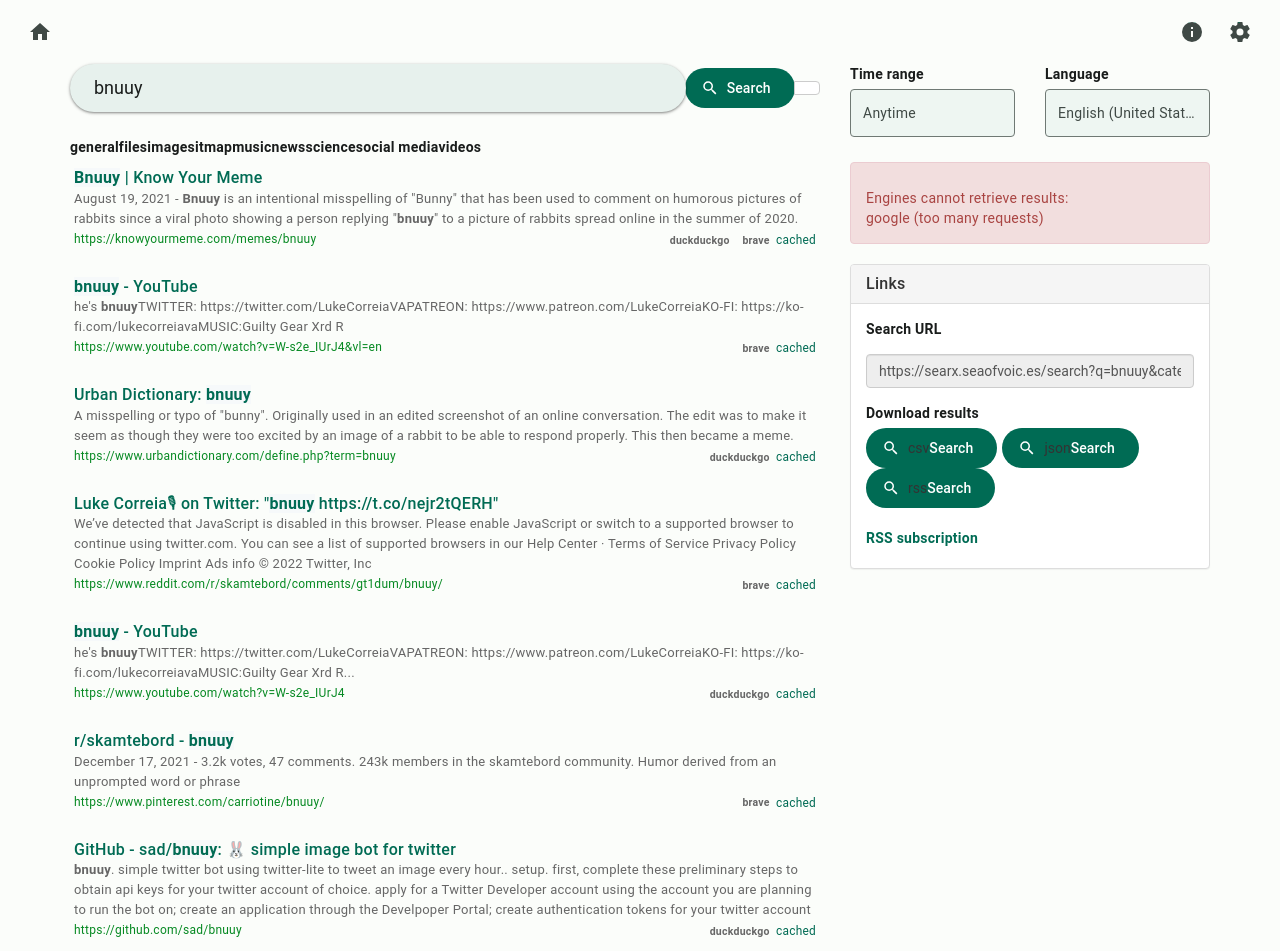
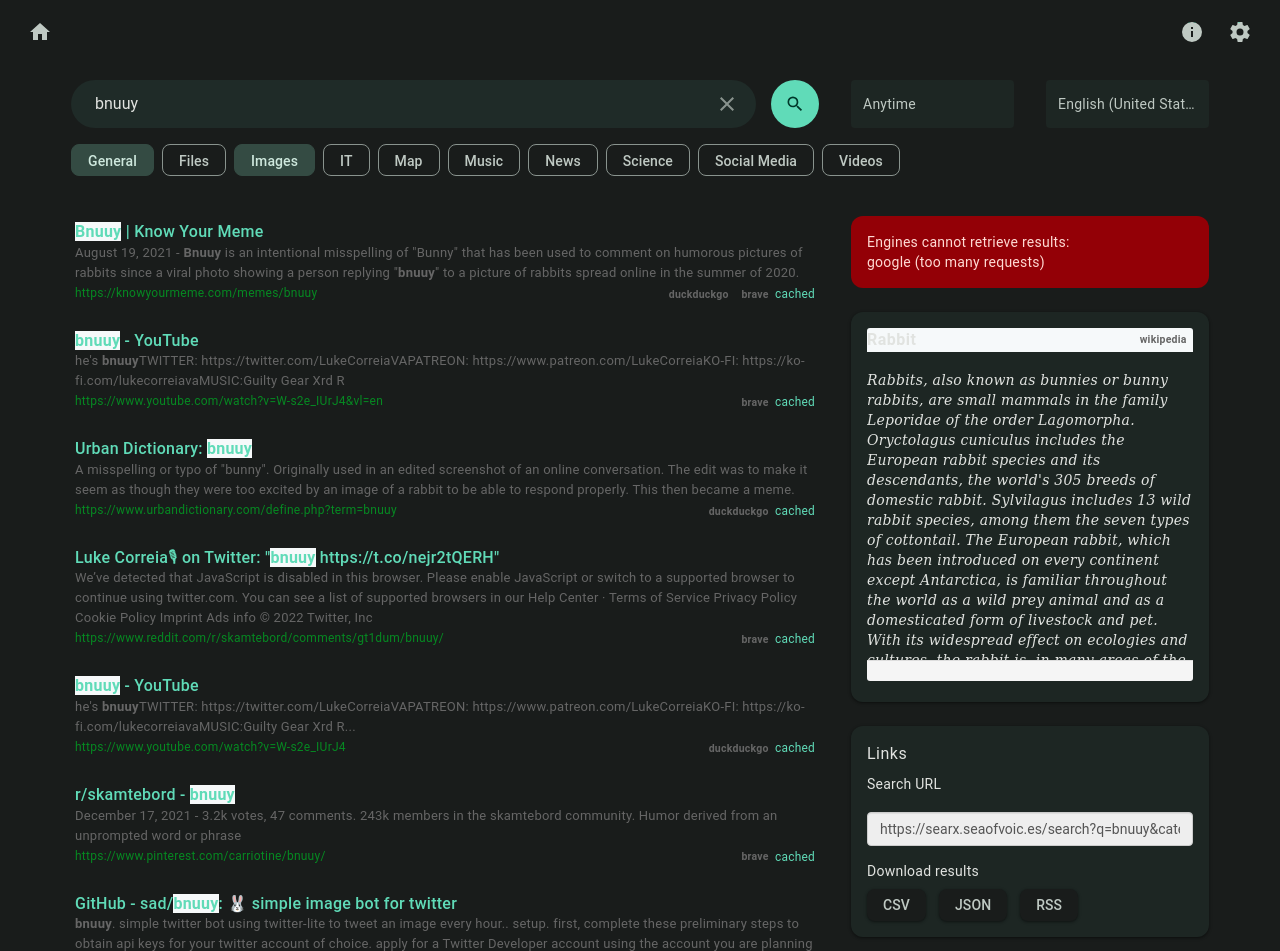
Before and after one commit to reeseovine/searx-material, a website: page test_pages/search.html in a window 1280 px wide. Shown: the top 951 px of the page. Drawn offline with nearby package versions, Linux system fonts and the light colour scheme.

Commit message:
started on results page, made chip and card mixins, and redid some other stuff

```diff
--- a/scss/_advanced.scss
+++ b/scss/_advanced.scss
@@ -1,31 +1,19 @@
 body.search_endpoint .advanced {
-	margin-top: 0;
-	position: relative;
-	text-align: left;
+	margin-top: 24px;
+	text-align: center;
 
 	// "Advanced settings" button
 	input#check-advanced {
 		display: none;
 	}
 	label[for='check-advanced'] {
-		cursor: pointer;
-		position: absolute;
-		top: -64px; left: 50%;
+		margin: 0;
+		margin-bottom: 24px;
 		@include button('text', 'filter-variant', ' ');
-
-		// Mobile behavior
-		@media (max-width: 767px) {
-			color: transparent !important;
-			width: 50px !important;
-			transform: translateX(8px);
-		}
-		// Desktop behavior
-		@media (min-width: 768px) {
-			transform: translateX(-33px + 8px);
 		@include label-large;
 	}
-	}
 
+	// Mobile behavior - sheet background
 	@media (max-width: 767px) {
 		#check-advanced:checked + label {
 			&::before, &::after { display: none !important; }
@@ -51,7 +39,7 @@
 		border-radius: 28px !important;
 		background-color: $surface1;
 
-		// Mobile behavior
+		// Mobile behavior - bottom sheet
 		@media (max-width: 767px) {
 			z-index: 999999;
 			position: fixed;
@@ -69,12 +57,14 @@
 				@include headline6;
 			}
 		}
-		// Desktop behavior
+		// Desktop behavior - collapsible section
 		@media (min-width: 768px) {
-			opacity: 0;
+			// opacity: 0;
 			height: 0;
+			padding-top: 0;
+			padding-bottom: 0;
 			overflow: hidden;
-			transition: opacity ease 0.25s, height ease 0.25s;
+			transition: opacity ease 0.25s, height ease 0.25s, padding 0.25s;
 		}
 	}
 	#check-advanced:checked ~ #advanced-search-container {
@@ -85,7 +75,15 @@
 		// Desktop behavior
 		@media (min-width: 768px) {
 			opacity: 1;
-			height: 210.5px;
+			height: 200px;
+			padding: 24px !important;
+		}
+	}
+}
+
+body.results_endpoint {
+	.custom-select, .custom-select-rtl {
+		background-color: $surface1;
 	}
 }
 
@@ -95,21 +93,10 @@
 	flex-flow: row wrap;
 	align-items: flex-start;
 	gap: 16px 8px;
+	margin-bottom: 24px;
 
 	label {
-			display: block;
-			flex-grow: 0;
-			background-color: $surface;
-			color: $on-surface-variant;
-			border: 1px solid $outline;
-			border-radius: 8px !important;
-			height: 32px;
-			padding: 0 16px;
-			margin: 0;
-			transition: all ease-in-out .1s;
-
-			@include label-large;
-			line-height: 32px;
+		@include chip;
 
 		text-transform: capitalize;
 		&[for='checkbox_it'] {
@@ -118,34 +105,7 @@
 	}
 
 	input[type="checkbox"]:checked + label {
-			color: $on-secondary-container;
-			background-color: $secondary-container;
-			border-color: transparent;
-		}
-	}
-}
-
-// Combo box labels
-#advanced-search-container :not(#categories) {
-	label {
-		z-index: 20;
-		position: relative !important;
-		top: 17px; left: 12px;
-		@include label-small;
-		background-color: $surface1;
-		border: none;
-		padding: 4px;
-		margin: 0;
-		color: $outline;
-		transition: color ease-in-out .15s;
-
-		// counteract .visually-hidden styles
-		height: auto !important;
-		width: auto !important;
-		clip: none !important;
-	}
-	:focus-within label {
-		color: $primary;
+		@include chip($selected: true);
 	}
 }
 
@@ -154,28 +114,16 @@
 	appearance: none;
 	-webkit-appearance: none;
 	-moz-appearance: none;
+	outline: none;
+	box-shadow: none !important;
+	border: none;
 
 	height: 48px;
 	border-radius: 4px !important;
-	z-index: 10;
-	position: relative;
 
-	border: 1px solid $outline;
-	outline: none;
-	box-shadow: none !important;
-	background-color: $surface1;
+	background-color: $surface;
 	color: $on-surface-variant;
 
 	@include body-medium;
 	text-overflow: ellipsis;
-
-	&:focus {
-		border-color: $primary;
 }
-
-	&::after {
-		position: absolute;
-		top: 50%; right: 16px;
-		@include mdi('chevron-down', 18px, $outline);
-	}
-}
--- a/scss/_buttons.scss
+++ b/scss/_buttons.scss
@@ -2,6 +2,7 @@
 @mixin button($type: 'filled', $icon: false, $text: false, $disabled: false){
 	display: inline-flex;
 	align-items: center;
+	justify-content: center;
 	height: 40px;
 	border-radius: 20px !important;
 	padding: 0 24px;
--- /dev/null
+++ b/scss/_cards.scss
@@ -0,0 +1,25 @@
+// Mixin for cards
+@mixin card($type: 'filled', $background: $surface) {
+	border-radius: 12px !important;
+	padding: 16px;
+	margin-bottom: 24px;
+	@include body-medium;
+
+	// Card styles
+	@if $type == 'elevated' {
+		border: none;
+		@if $background { background-color: $background !important; }
+		@else { background-color: $surface1 !important; }
+		@include elevation1;
+	}
+	@else if $type == 'filled' {
+		border: none;
+		@if $background { background-color: $background !important; }
+		@else { background-color: $surface-variant !important; }
+	}
+	@else if $type == 'outlined' {
+		@if $background { background-color: $background !important; }
+		@else { background-color: $surface !important; }
+		border: 1px solid $outline;
+	}
+}
--- /dev/null
+++ b/scss/_chips.scss
@@ -0,0 +1,62 @@
+// Chips
+@mixin chip($style: 'flat', $disabled: false, $selected: false) {
+	display: block;
+	flex-grow: 0;
+	border-radius: 8px !important;
+	height: 32px;
+	padding: 0 16px;
+	margin: 0;
+	transition: all ease-in-out .1s;
+	cursor: pointer;
+
+	@include label-large;
+	line-height: 32px;
+
+	@if $selected {
+		background-color: $secondary-container;
+		color: $on-secondary-container;
+
+		&:hover {
+			background-color: mix($on-secondary-container, $secondary-container, 8%);
+		}
+		&:active {
+			background-color: mix($on-secondary-container, $secondary-container, 12%);
+		}
+	} @else {
+		background-color: $surface;
+		color: $on-surface-variant;
+
+		&:hover {
+			background-color: mix($on-surface-variant, $surface, 8%);
+		}
+		&:active {
+			background-color: mix($on-surface-variant, $surface, 12%);
+		}
+	}
+
+	@if $disabled {
+		background-color: rgba($on-surface, 12%);
+		color: rgba($on-surface, 38%);
+		cursor: not-allowed;
+	}
+
+	@if $style == 'flat' {
+		@if $selected {
+			border: 1px solid $secondary-container !important;
+			&:hover {
+				// @include elevation1;
+			}
+		} @else if $disabled {
+			background-color: transparent !important;
+			border: 1px solid rgba($on-surface, 12%) !important;
+		} @else {
+			border: 1px solid $outline !important;
+		}
+	} @else if $style == 'elevated' {
+		border: none !important;
+		@include elevation1;
+		&:hover {
+			@include elevation2;
+		}
+	}
+}
--- a/scss/_global.scss
+++ b/scss/_global.scss
@@ -31,11 +31,20 @@
 	}
 }
 
+label {
+	font-weight: inherit;
+	margin: 0;
+}
+
 .cursor-text {
     cursor: text !important;
 }
 .cursor-pointer {
     cursor: pointer !important;
+}
+
+.visually-hidden {
+	display: none !important;
 }
 
 // Tables
@@ -77,3 +86,8 @@
 		@include body-large;
 	}
 }
+
+.col-lg-1, .col-lg-10, .col-lg-11, .col-lg-12, .col-lg-2, .col-lg-3, .col-lg-4, .col-lg-5, .col-lg-6, .col-lg-7, .col-lg-8, .col-lg-9, .col-md-1, .col-md-10, .col-md-11, .col-md-12, .col-md-2, .col-md-3, .col-md-4, .col-md-5, .col-md-6, .col-md-7, .col-md-8, .col-md-9, .col-sm-1, .col-sm-10, .col-sm-11, .col-sm-12, .col-sm-2, .col-sm-3, .col-sm-4, .col-sm-5, .col-sm-6, .col-sm-7, .col-sm-8, .col-sm-9, .col-xs-1, .col-xs-10, .col-xs-11, .col-xs-12, .col-xs-2, .col-xs-3, .col-xs-4, .col-xs-5, .col-xs-6, .col-xs-7, .col-xs-8, .col-xs-9 {
+	padding-right: 16px;
+	padding-left: 16px;
+}
--- a/scss/_mdi.scss
+++ b/scss/_mdi.scss
@@ -1,5 +1,4 @@
-// Mixins for Material Design Icons
-
+// Mixin for Material Design Icons
 @mixin mdi($name, $size, $color, $padded: false) {
 	display: block;
 	content: '';
--- a/scss/_navbar.scss
+++ b/scss/_navbar.scss
@@ -2,6 +2,7 @@
 	width: 100%;
 	height: 64px;
 	padding: 0 16px;
+	margin-bottom: 16px;
 	display: flex;
 	justify-content: space-between;
 	align-items: center;
--- a/scss/_results.scss
+++ b/scss/_results.scss
@@ -1,3 +1,66 @@
+.alert {
+	@include card;
+	margin-bottom: 24px;
+
+	&.alert-danger {
+		@include card($background: $error-container);
+		color: $on-error-container;
+	}
+
+	p {
+		margin: 0;
+	}
+}
+
+.panel {
+	@include card('elevated', $background: $surface1);
+
+	.panel-heading {
+		background: none;
+		color: inherit;
+		border: none;
+		padding: 0;
+		margin: 0;
+		margin-bottom: 8px;
+
+		.panel-title {
+			@include body-large;
+		}
+	}
+
+	.panel-body {
+		padding: 0;
+	}
+
+	// "Links" card
+	&.panel-default.hidden-xs .panel-body {
+		.form-group {
+
+		}
+
+		label {
+			margin-bottom: 8px;
+		}
+
+		.result_download .btn {
+			@include chip($style: 'elevated');
+			margin-right: 8px;
+			text-transform: uppercase;
+		}
+
+		> label:last-of-type, > br:last-of-type {
+			display: none;
+		}
+	}
+}
+
+
+
+
+
+
+// Old
+
 .result_header {
     margin-top: 0px;
     margin-bottom: 2px;
--- a/scss/_search.scss
+++ b/scss/_search.scss
@@ -22,7 +22,7 @@
 	color: $on-surface;
 
 	&:focus {
-		@include elevation1;
+		// @include elevation1;
 	}
 
 	&::placeholder {
@@ -30,53 +30,51 @@
 	}
 }
 
-button[type='reset'] {
-	background-color: none;
-	border: none;
-	@include mdi('close', 24px, $outline);
-}
+#search_form {
+	.input-group {
+		display: flex;
+		align-items: center;
+		gap: 16px;
+		position: relative;
 
-button[type='submit'] {
-	// Mobile behavior
-	@media (max-width: 767px) {
-		@include button('filled', 'magnify');
-	}
-	// Desktop behavior
-	@media (min-width: 768px) {
-		@include button('filled', 'magnify', 'Search');
+		.input-group-btn {
+			display: block;
+			width: auto;
+		}
+
+		button[type='submit'] {
+			position: unset;
+			@include button('filled');
+			width: 48px !important;
+			height: 48px !important;
+			border-radius: 48px !important;
+			padding: 0 !important;
+
+			&::before {
+				flex-shrink: 0;
+				@include mdi('magnify', 20px, $on-primary);
+			}
+		}
+
+		button[type='reset'], #clear_search {
+			position: absolute;
+			top: 50%; right: 16px + 16px + 48px;
+			transform: translateY(-50%);
+			z-index: 999;
+
+			background-color: none;
+			border: none;
+			@include mdi('close', 24px, $outline);
+		}
 	}
 }
 
-body.search_endpoint #search_form .input-group {
-	display: block;
-	position: relative;
-	height: 112px;
-	margin-bottom: 24px;
-
-	.input-group-btn {
-		position: absolute;
-		top: 0; left: 0;
-		width: 100%;
-		height: 0;
-		z-index: 999;
+body.results_endpoint #search_form {
+	.row [class^='col-'] {
+		margin-bottom: 16px;
 	}
 
-	button[type='reset'] {
-		position: absolute;
-		top: 12px; right: 16px;
-	}
-
-	button[type='submit'] {
-		position: absolute;
-		top: 72px; right: 50%;
-
-		// Mobile behavior
-		@media (max-width: 767px) {
-			transform: translateX(-8px);
-		}
-		// Desktop behavior
-		@media (min-width: 768px) {
-			transform: translateX(-33px - 8px);
-		}
+	#q {
+		font-size: 16px;
 	}
 }
--- a/scss/material-dark.scss
+++ b/scss/material-dark.scss
@@ -4,6 +4,8 @@
 @import "typography";
 @import "mdi";
 @import "buttons";
+@import "chips";
+@import "cards";
 
 @import "global";
 @import "navbar";
--- a/scss/material-light.scss
+++ b/scss/material-light.scss
@@ -4,6 +4,8 @@
 @import "typography";
 @import "mdi";
 @import "buttons";
+@import "chips";
+@import "cards";
 
 @import "global";
 @import "navbar";
--- a/test_pages/search.html
+++ b/test_pages/search.html
@@ -9,7 +9,7 @@
     <meta name="viewport" content="width=device-width, initial-scale=1 , maximum-scale=2.0, user-scalable=1" />
     <link rel="alternate" type="application/rss+xml" title="Searx search: bnuuy" href="https://searx.seaofvoic.es/search?q=bnuuy&amp;categories=images,general&amp;language=en-US&amp;format=rss">    <title>bnuuy - searx</title>
     <link rel="stylesheet" href="https://searx.seaofvoic.es/static/themes/oscar/css/bootstrap.min.css" type="text/css" />
-    <link rel="stylesheet" href="../css/material-light.css" type="text/css" />
+    <link rel="stylesheet" href="../css/material-dark.css" type="text/css" />
 
     <link rel="shortcut icon" href="https://searx.seaofvoic.es/static/themes/oscar/img/favicon.png" />
 
@@ -56,6 +56,27 @@
 <div class="alert alert-danger fade in" role="alert">
                 <p>Engines cannot retrieve results:</p>google (too many requests)</div>
 
+<div class="panel panel-default infobox">
+    <div class="panel-heading"><div class="infobox_part">
+            <div class="pull-right">
+                <span class="label label-default">wikipedia</span>
+            </div>
+            <h4 class="panel-title"><bdi>Rabbit</bdi></h4>        </div>
+    </div>
+    <input type="checkbox" class="infobox_checkbox" id="expand_infobox_wikipedia" hidden="">
+    <div class="panel-body infobox_body">
+<img class="img-responsive center-block infobox_part" src="https://upload.wikimedia.org/wikipedia/commons/thumb/1/1f/Oryctolagus_cuniculus_Rcdo.jpg/330px-Oryctolagus_cuniculus_Rcdo.jpg" style="">
+<bdi><p class="infobox_part">Rabbits, also known as bunnies or bunny rabbits, are small mammals in the family Leporidae of the order Lagomorpha. Oryctolagus cuniculus includes the European rabbit species and its descendants, the world's 305 breeds of domestic rabbit. Sylvilagus includes 13 wild rabbit species, among them the seven types of cottontail. The European rabbit, which has been introduced on every continent except Antarctica, is familiar throughout the world as a wild prey animal and as a domesticated form of livestock and pet. With its widespread effect on ecologies and cultures, the rabbit is, in many areas of the world, a part of daily life—as food, clothing, a companion, and a source of artistic inspiration.</p></bdi>
+
+<div class="infobox_part">
+<bdi><p class="btn btn-default btn-xs"><a href="https://en.wikipedia.org/wiki/Rabbit" rel="noreferrer">Wikipedia</a></p>
+</bdi></div>
+    </div>
+    <label for="expand_infobox_wikipedia" class="infobox_toggle panel-footer">
+        <span class="infobox_label_down glyphicon glyphicon-chevron-down"></span>
+        <span class="infobox_label_up glyphicon glyphicon-chevron-up"></span>
+    </label>
+</div>
 
             <div class="panel panel-default hidden-xs">
                 <div class="panel-heading"><h4 class="panel-title">Links</h4></div>
```
Also changed, not shown: css/material-dark.css, css/material-light.css, 2 other files. Lines whose indentation alone changed are shown as unchanged.
